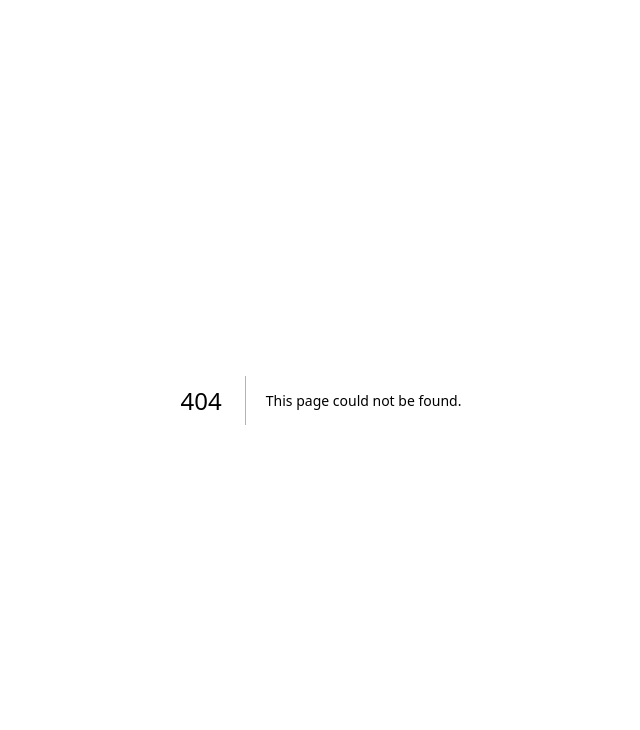
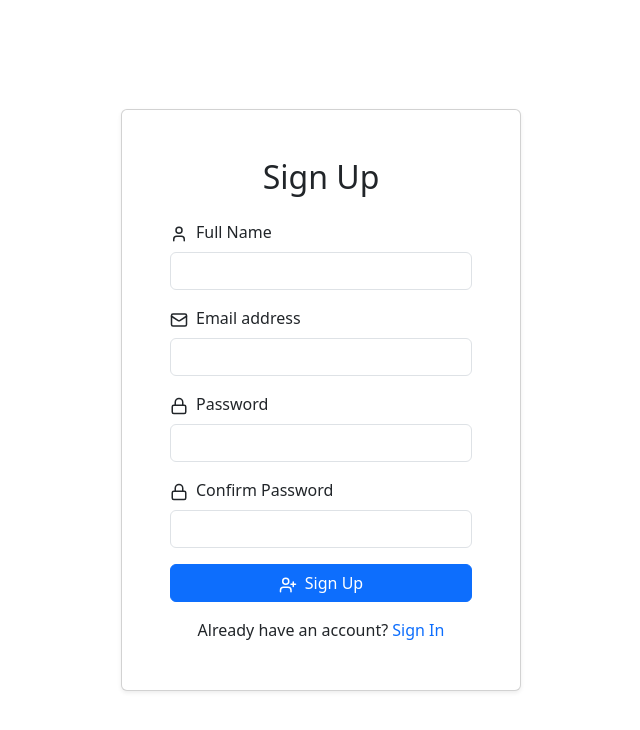
Before and after one commit to RahulPPrabhu/smart-shopper.ai, a Next.js app: page /auth/sign-up in a window 1280 px wide. Before the commit this address had no page. Shown: the top 730 px of the page, without its empty margins (319-959 px from the left). Built offline with nearby package versions, Linux system fonts and the light colour scheme.

Commit message:
Added sign-in and sign-up UI

```diff
--- /dev/null
+++ b/app/auth/sign-in/page.tsx
@@ -0,0 +1,6 @@
+import SignInComponent from "@/components/Authentication/SignIn";
+
+export default async function page() {
+
+  return <SignInComponent />;
+}
--- /dev/null
+++ b/app/auth/sign-up/page.tsx
@@ -0,0 +1,5 @@
+import SignUpComponent from "@/components/Authentication/SignUp";
+
+export default function page() {
+  return <SignUpComponent />;
+}
--- /dev/null
+++ b/components/Authentication/SignUp.tsx
@@ -0,0 +1,97 @@
+"use client";
+
+import { FormEvent, useState } from 'react';
+import { User, Mail, Lock, UserPlus } from 'lucide-react';
+import Link from 'next/link';
+
+const SignUpComponent = () => {
+  const [name, setName] = useState('');
+  const [email, setEmail] = useState('');
+  const [password, setPassword] = useState('');
+  const [confirmPassword, setConfirmPassword] = useState('');
+
+  const handleSubmit = (e: FormEvent) => {
+    e.preventDefault();
+    // Handle sign-up logic here
+    console.log('Sign up attempted with:', { name, email, password, confirmPassword });
+  };
+
+  return (
+    <div className="container min-vh-100 d-flex align-items-center justify-content-center">
+      <div className="card shadow-sm" style={{ maxWidth: '400px', width: '100%' }}>
+        <div className="card-body p-5">
+          <h2 className="text-center mb-4">Sign Up</h2>
+          <form onSubmit={handleSubmit}>
+            <div className="mb-3">
+              <label htmlFor="name" className="form-label">
+                <User size={18} className="me-2" />
+                Full Name
+              </label>
+              <input
+                type="text"
+                className="form-control"
+                id="name"
+                value={name}
+                onChange={(e) => setName(e.target.value)}
+                required
+              />
+            </div>
+            <div className="mb-3">
+              <label htmlFor="email" className="form-label">
+                <Mail size={18} className="me-2" />
+                Email address
+              </label>
+              <input
+                type="email"
+                className="form-control"
+                id="email"
+                value={email}
+                onChange={(e) => setEmail(e.target.value)}
+                required
+              />
+            </div>
+            <div className="mb-3">
+              <label htmlFor="password" className="form-label">
+                <Lock size={18} className="me-2" />
+                Password
+              </label>
+              <input
+                type="password"
+                className="form-control"
+                id="password"
+                value={password}
+                onChange={(e) => setPassword(e.target.value)}
+                required
+              />
+            </div>
+            <div className="mb-3">
+              <label htmlFor="confirmPassword" className="form-label">
+                <Lock size={18} className="me-2" />
+                Confirm Password
+              </label>
+              <input
+                type="password"
+                className="form-control"
+                id="confirmPassword"
+                value={confirmPassword}
+                onChange={(e) => setConfirmPassword(e.target.value)}
+                required
+              />
+            </div>
+            <div className="d-grid gap-2">
+              <button type="submit" className="btn btn-primary">
+                <UserPlus size={18} className="me-2" />
+                Sign Up
+              </button>
+            </div>
+          </form>
+          <div className="mt-3 text-center">
+            Already have an account? <Link href="/auth/sign-in" className="text-decoration-none">Sign In</Link>
+          </div>
+        </div>
+      </div>
+    </div>
+  );
+};
+
+export default SignUpComponent;
```
Also changed, not shown: components/Authentication/SignIn.tsx (added, +66 -0 lines).
